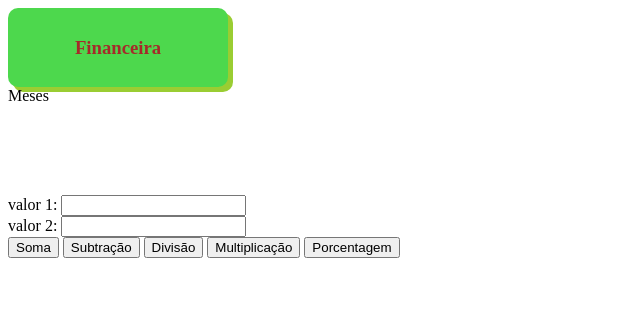
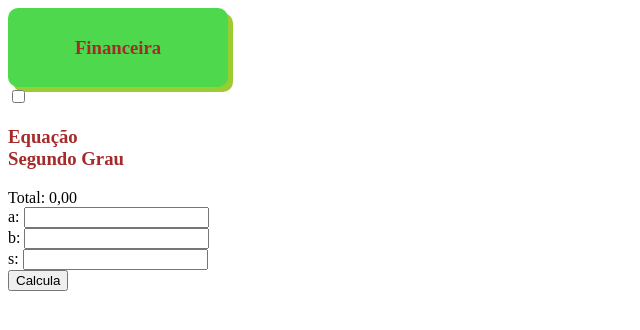
Before and after one commit to theguyoninternet/primeirod_3t, a plain HTML site: page index.html in a window 1280 px wide. Shown: the whole page, without its empty margins (0-640 px from the left). Drawn offline with Linux system fonts and the light colour scheme.

Commit message:
Update index.html

```diff
--- a/index.html
+++ b/index.html
@@ -27,22 +27,30 @@
       Juros Mensais: <input id="juros" type="text"> <br>
       Nr. de Meses: <input id="meses" type="text"> <br>
       <button onclick="total()">Calcula</button>
+      <div class="spMes">
+         <span id="mes">Meses</span>
+      </div>
    </div>
 </div>
-   <div>
-      <span id="mes">Meses</span>
-   </div>
+
+<input type="checkbox" id ="input-calcESqC">
+<div id="calculadoraESC">
+   <label for="input-calcEaSG">
+        <h3> Equação <br> Segundo Grau </h3>
+   </label>
+   <div class="calcES">
 
 
-   <br><br><br>
-   <span id="resultado"></span><br><br>
-   valor 1: <input id="v1" type="text"><br>
-   valor 2: <input id="v2" type="text"><br>
-   <button onclick="adicao()">Soma</button>
-   <button onclick="subtracao()">Subtração</button>
-   <button onclick="divisao()">Divisão</button>
-   <button onclick="multiplicacao()">Multiplicação</button>
-   <button onclick="porcentagem()">Porcentagem</button>
+   <div id="spRaiz">
+   <span id="raiz"> Total: 0,00</span>
+</div>
+   a: <input id="a" type="text"> <br>
+   b: <input id="b" type="text"> <br>
+   s: <input id="c" type="text"> <br>
+   <button onclick="calculaRaiz()">Calcula</button>
+</div>
+</div>
+
 </body>
 
 </html>
```
